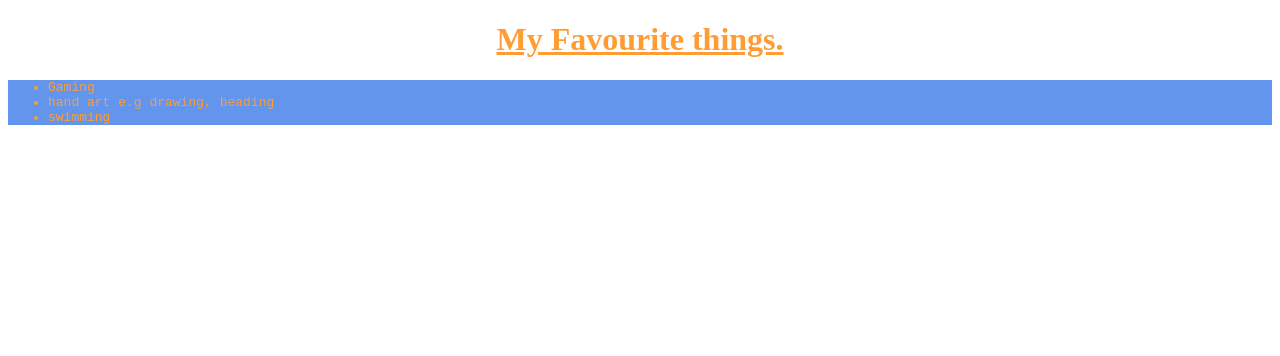
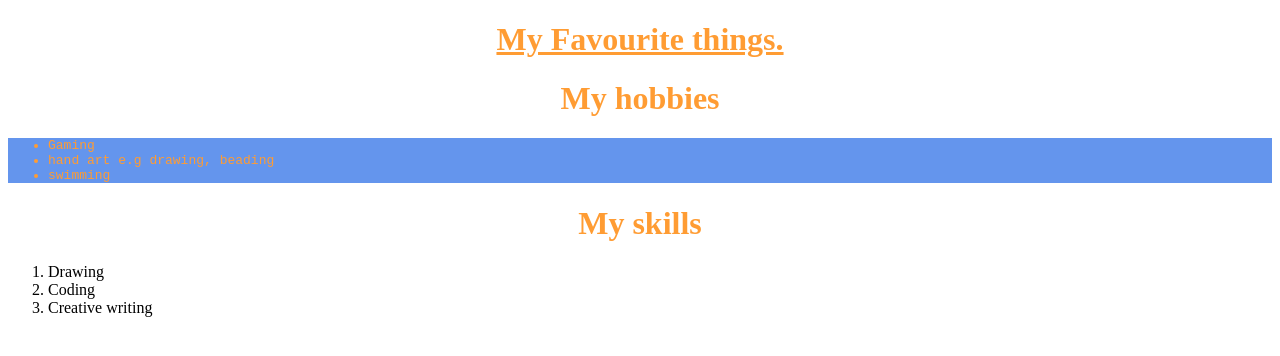
Before and after one commit to Vector254/My-first-webpage, a plain HTML site: page my-favourite-things.html in a window 1280 px wide. Drawn offline with Linux system fonts and the light colour scheme.

Commit message:
this will add details to my favourite things

```diff
--- a/my-favourite-things.html
+++ b/my-favourite-things.html
@@ -15,11 +15,20 @@
 
 
         <p>
+            <h1>My hobbies</h1>
             <ul>
                 <li>Gaming</li>
                 <li>hand art e.g drawing, beading</li>
                 <li>swimming</li>
             </ul>
         </p>
+        <p>
+            <h1>My skills</h1>
+            <ol>
+                <li>Drawing</li>
+                <li>Coding</li>
+                <li>Creative writing</li>
+            </ol>
+
     </body>
 </html>
```
